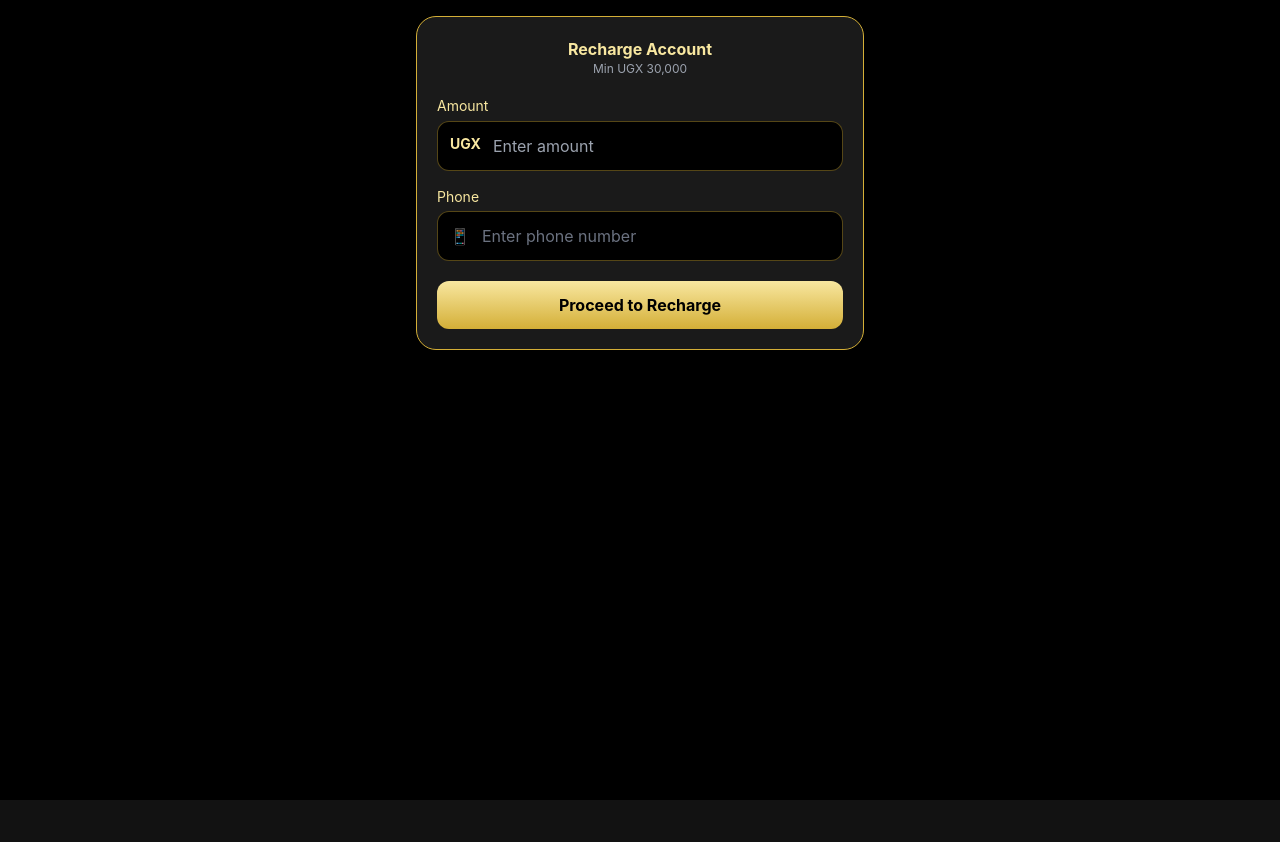
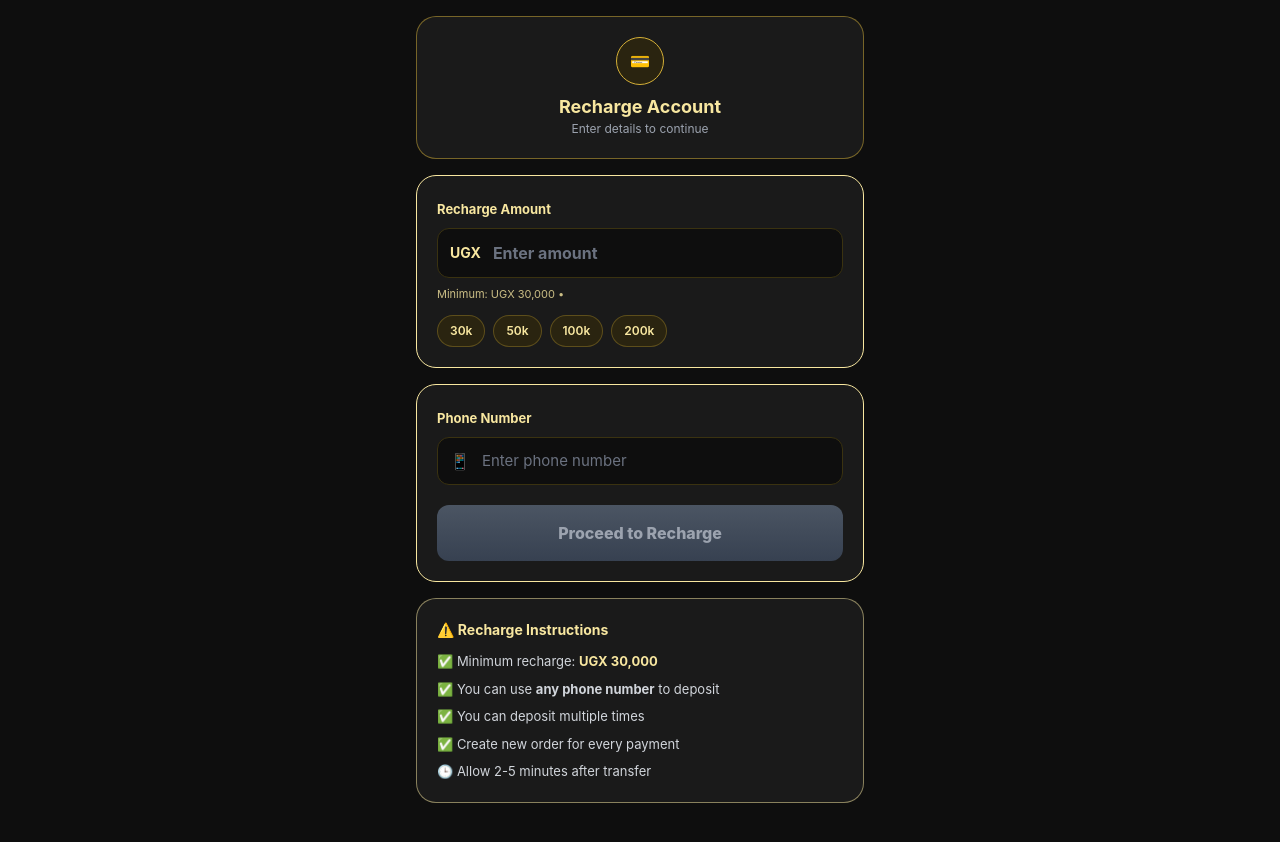
Before and after one commit to legendinvestors6-star/Legendsnvestors-9bkh56-37259-20261010, a React (Vite) app: page /recharge in a window 1280 px wide. Shown: the top 842 px of the page. Before the commit the page ends 800 px from the top, so only its background shows below. Built offline with nearby package versions, Linux system fonts and the light colour scheme.

Commit message:
Update RechargePage.tsx

```diff
--- a/src/pages/RechargePage.tsx
+++ b/src/pages/RechargePage.tsx
@@ -3,46 +3,79 @@ import { useState } from "react"
 export default function Recharge(){
  const [amount,setAmount]=useState("")
  const [phone,setPhone]=useState("")
+ const [loading,setLoading]=useState(false)
 
- const pay = () => {
-  if(Number(amount) < 30000){ alert("Minimum UGX 30,000"); return }
-  if(phone.length < 10){ alert("Enter phone number"); return }
+ const MIN = 30000
 
-  const order = {
-    id: Date.now(),
-    amount: Number(amount),
-    phone: phone,
-    status: "pending",
-    created_at: new Date().toISOString()
+ const handleRecharge = ()=>{
+  const num = Number(amount)
+  if(!amount || isNaN(num)){
+    alert("Enter amount")
+    return
   }
-
-  const all = JSON.parse(localStorage.getItem("recharge_orders") || "[]")
-  all.unshift(order)
-  localStorage.setItem("recharge_orders", JSON.stringify(all))
-
-  window.location.href = "/recharge-status"
+  if(num < MIN){
+    alert(`Minimum recharge is UGX ${MIN.toLocaleString()}`)
+    return
+  }
+  if(!phone || phone.length < 10){
+    alert("Enter valid phone number")
+    return
+  }
+  setLoading(true)
+  setTimeout(()=>{setLoading(false); alert(`Recharge UGX ${num.toLocaleString()} for ${phone} - waiting verification`)},1000)
  }
 
+ const quick = [30000, 50000, 100000, 200000]
+
  return(
-  <div className="bg-black min-h-screen p-4 text-white">
-   <div className="max-w-md mx-auto bg-[#1a1a1a] border border-[#d4af37] rounded-[20px] p-5">
-    <h1 className="text-center font-bold text-[#f8e7a0]">Recharge Account</h1>
-    <p className="text-center text-xs text-gray-400 mb-4">Min UGX 30,000</p>
+  <div className="bg-[#0e0e0e] min-h-screen p-4 pb-28 text-white">
+   <div className="max-w-md mx-auto">
 
-    <label className="text-sm text-[#f8e7a0]">Amount</label>
-    <div className="flex bg-black border border-[#d4af37]/40 rounded-xl px-3 mt-1">
-     <span className="py-3 text-[#f8e7a0] font-bold text-sm">UGX</span>
-     <input value={amount} onChange={e=>setAmount(e.target.value)} placeholder="Enter amount" type="number" className="flex-1 bg-transparent p-3 outline-none text-white" />
+    <div className="bg-[#1a1a1a] border border-[#d4af37]/50 rounded-[20px] p-5 text-center">
+      <div className="w-12 h-12 mx-auto bg-[#2a2410] border border-[#d4af37] rounded-full flex items-center justify-center text-[#f8e7a0] mb-2">💳</div>
+      <h1 className="font-bold text-[18px] text-[#f8e7a0]">Recharge Account</h1>
+      <p className="text-[12px] text-gray-400">Enter details to continue</p>
     </div>
 
-    <label className="text-sm text-[#f8e7a0] mt-4 block">Phone</label>
-    <div className="flex bg-black border border-[#d4af37]/40 rounded-xl px-3 mt-1">
-     <span className="py-3">📱</span>
-     <input value={phone} onChange={e=>setPhone(e.target.value)} placeholder="Enter phone number" type="tel" className="flex-1 bg-transparent p-3 outline-none text-white placeholder:text-gray-500" />
+    <div className="bg-[#1a1a1a] border border-[#f8e7a0] rounded-[20px] p-5 mt-4">
+      <label className="text-[13px] font-bold text-[#f8e7a0]">Recharge Amount</label>
+      <div className="flex mt-2 bg-[#0e0e0e] rounded-xl border border-[#3a3210] px-3 items-center">
+        <span className="font-bold text-[#f8e7a0] text-sm">UGX</span>
+        <input value={amount} onChange={e=>setAmount(e.target.value)} type="number" placeholder="Enter amount" className="flex-1 bg-transparent p-3 text-[16px] font-bold text-white outline-none placeholder:text-gray-500" />
+      </div>
+      <p className="text-[11px] mt-2 text-[#f8e7a0]/80">Minimum: UGX 30,000 • {Number(amount) < MIN && amount? "❌ Too low" : ""}</p>
+
+      <div className="flex gap-2 mt-3">
+        {quick.map(v=>(
+          <button key={v} onClick={()=>setAmount(String(v))} className={`text-[12px] px-3 py-1.5 rounded-full border font-semibold ${amount==String(v)? "bg-[#f8e7a0] text-black border-[#f8e7a0]" : "bg-[#2a2410] border-[#d4af37]/30 text-[#f8e7a0]"}`}>{v/1000}k</button>
+        ))}
+      </div>
     </div>
 
-    <button onClick={pay} className="w-full mt-5 bg-gradient-to-b from-[#f8e7a0] to-[#d4af37] text-black py-3 rounded-xl font-bold">Proceed to Recharge</button>
+    <div className="bg-[#1a1a1a] border border-[#f8e7a0] rounded-[20px] p-5 mt-4">
+      <label className="text-[13px] font-bold text-[#f8e7a0]">Phone Number</label>
+      <div className="flex mt-2 bg-[#0e0e0e] rounded-xl border border-[#3a3210] px-3 items-center">
+        <span className="text-gray-400">📱</span>
+        <input value={phone} onChange={e=>setPhone(e.target.value)} placeholder="Enter phone number" type="tel" className="flex-1 bg-transparent p-3 text-[15px] text-white outline-none placeholder:text-gray-500" />
+      </div>
+
+      <button onClick={handleRecharge} disabled={loading || Number(amount) < MIN} className="w-full mt-5 bg-gradient-to-b from-[#f8e7a0] to-[#d4af37] disabled:from-gray-600 disabled:to-gray-700 disabled:text-gray-400 text-black py-4 rounded-xl font-extrabold text-[16px]">
+        {loading? "Processing..." : "Proceed to Recharge"}
+      </button>
+    </div>
+
+    <div className="bg-[#1a1a1a] border border-[#f8e7a0]/50 rounded-[20px] p-5 mt-4">
+      <h3 className="font-bold text-[#f8e7a0] text-[14px]">⚠️ Recharge Instructions</h3>
+      <div className="mt-3 space-y-2 text-[13px] text-gray-300">
+        <div>✅ Minimum recharge: <b className="text-[#f8e7a0]">UGX 30,000</b></div>
+        <div>✅ You can use <b>any phone number</b> to deposit</div>
+        <div>✅ You can deposit multiple times</div>
+        <div>✅ Create new order for every payment</div>
+        <div>🕒 Allow 2-5 minutes after transfer</div>
+      </div>
+    </div>
+
    </div>
   </div>
  )
-   }
+           }
```
